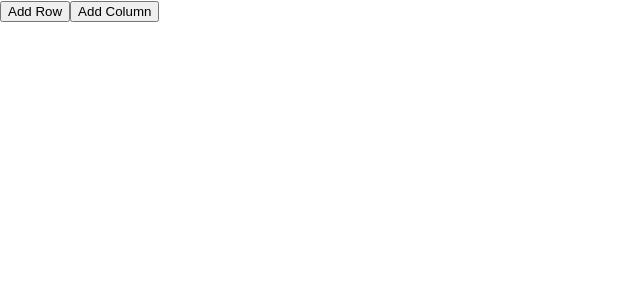
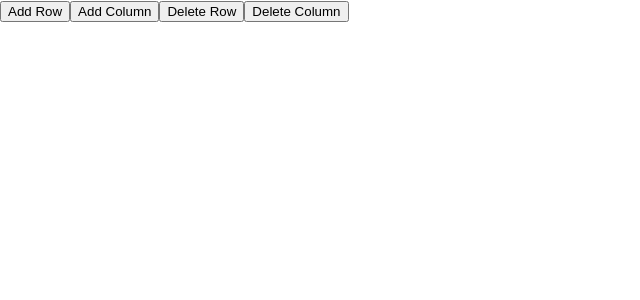
Before and after one commit to AliAngelinaaa/DOM-Challenges-III-with-ReactJS-, a React (Create React App) app: page / in a window 1280 px wide. Shown: the top 300 px of the page, without its empty margins (0-640 px from the left). Built offline with nearby package versions, Linux system fonts and the light colour scheme.

Commit message:
update delete row and column function

```diff
--- a/src/components/App.jsx
+++ b/src/components/App.jsx
@@ -12,6 +12,8 @@ class App extends Component{
         }
     this.addRow = this.addRow.bind(this);
     this.addCol = this.addCol.bind(this);
+    this.delRow = this.delRow.bind(this);
+    this.delCol = this.delCol.bind(this);
     }
 
     //increment the value of row
@@ -26,6 +28,16 @@ class App extends Component{
         this.setState({ col : this.state.col + 1});
     }
 
+    delRow() {
+        console.log("Hi this is function delRow");
+        this.setState({ rows : this.state.rows - 1});
+    }
+
+    delCol() {
+        console.log("Hi this is function delCol");
+        this.setState({ col : this.state.col - 1});
+    }
+
     // colorChange(event) {
     //     this.setState({
     //       selColor: event.target.value,
@@ -37,6 +49,8 @@ class App extends Component{
         return <div>
             <button onClick={this.addRow}>Add Row</button>
             <button onClick={this.addCol}>Add Column</button>
+            <button onClick={this.delRow}>Delete Row</button>
+            <button onClick={this.delCol}>Delete Column</button>
             {/* pass row and col as props to Table component*/}
             <Table onClickAddRows = {this.state.rows} onClickAddCols = {this.state.col}/>
             {/* <select value={selColor} onChange={(event) => this.colorChange(event)}>
```
